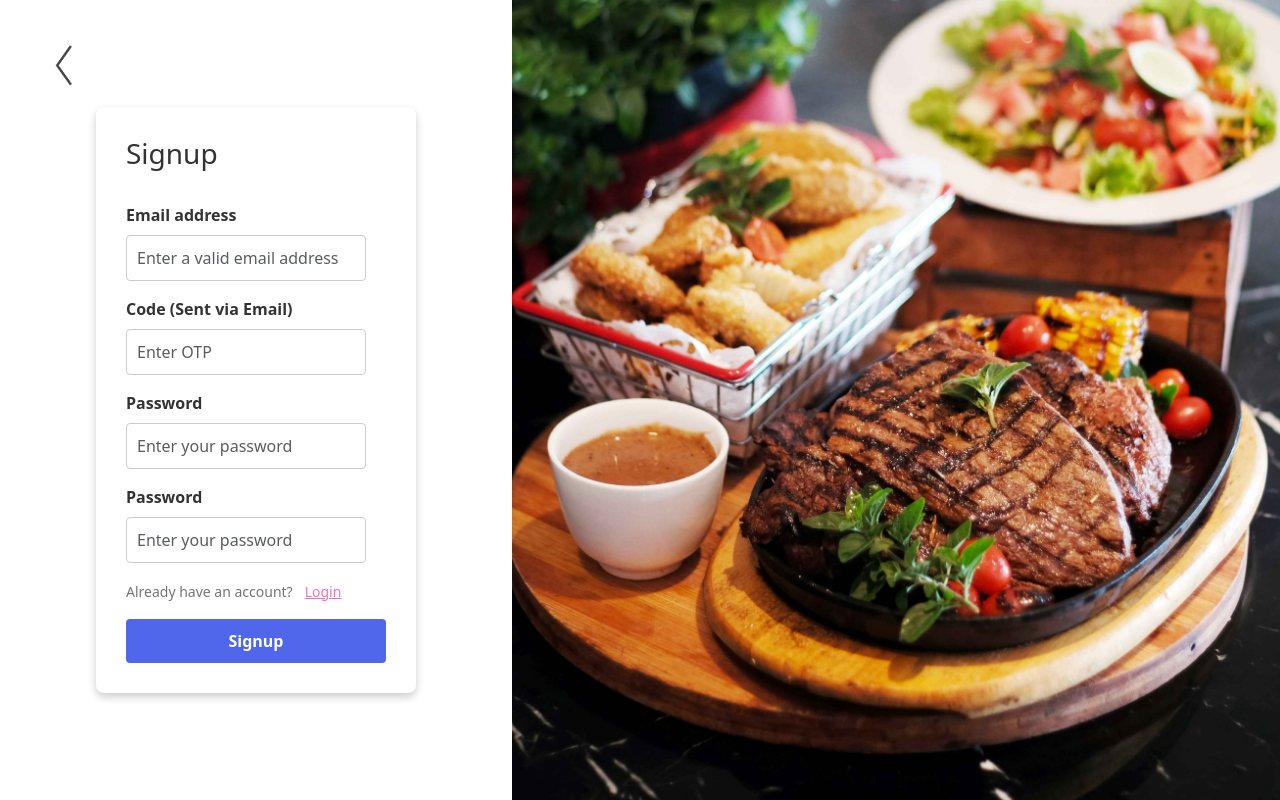
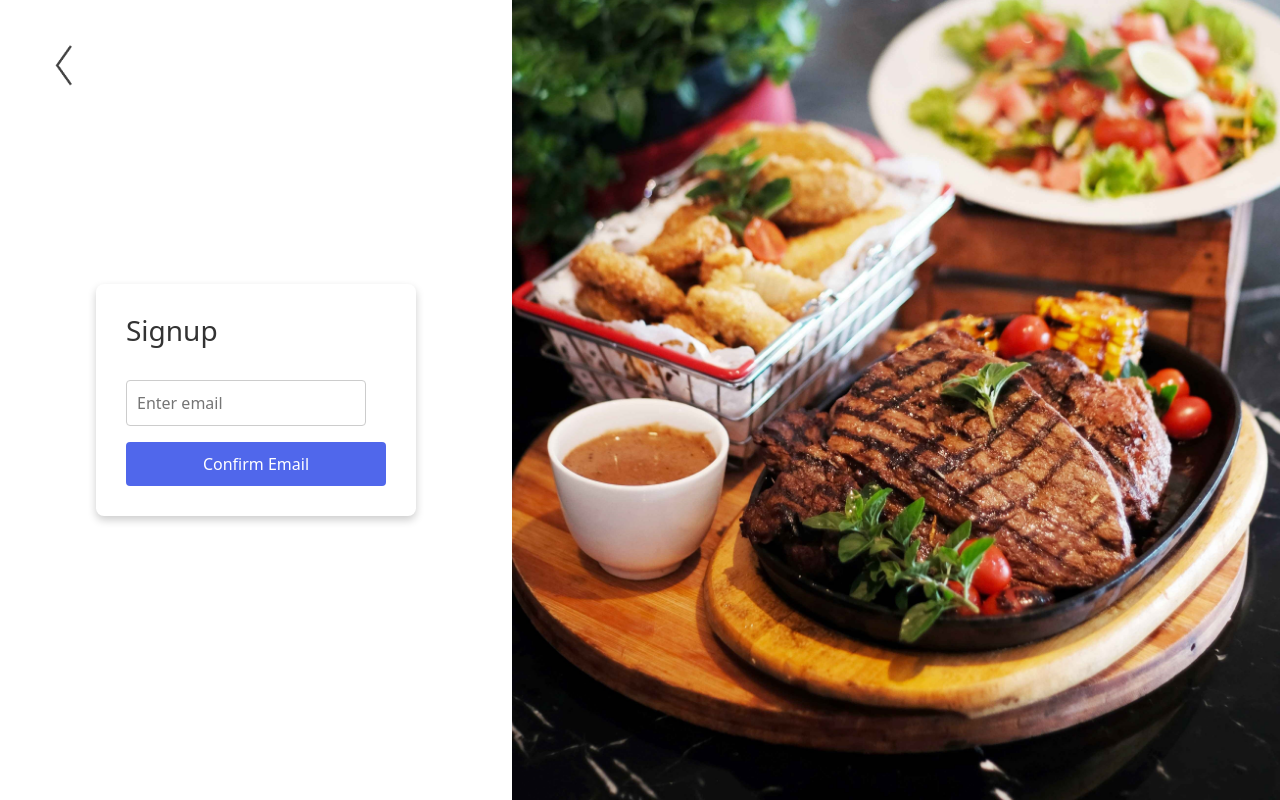
Before and after one commit to mariyadavid03/abc-restaurant-frontend, a React (Create React App) app: page /signup in a window 1280 px wide. Built offline with nearby package versions, Linux system fonts and the light colour scheme; a web font is replaced by a local one.

Commit message:
Modify authentication pages and forms according to the new 'login' endpoint

```diff
--- a/src/components/Login/Signup/Public/LoginForm.js
+++ b/src/components/Login/Signup/Public/LoginForm.js
@@ -1,16 +1,50 @@
-import React from 'react';
+import React, { useState } from 'react';
 import Button from 'react-bootstrap/Button';
 import Form from 'react-bootstrap/Form';
-import { Link } from 'react-router-dom';
+import { Link, useNavigate } from 'react-router-dom';
 import './FormStyles.css';
 
-function LoginForm({ username, password, setUsername, setPassword, handleLogin }) {
+function LoginForm(){
+  const [username, setUsername] = useState('');
+  const [password, setPassword] = useState('');
+  const [error, setError] = useState('');
+  const navigate = useNavigate();
+  const role = "customer";
+
+
+  const handleLogin = async () => {
+    try {
+      const response = await fetch('http://localhost:8080/user/login', {
+        method: 'POST',
+        headers: {
+          'Content-Type': 'application/json',
+        },
+        body: JSON.stringify({ username, password, role }),
+      });
+
+      if (response.ok) {
+        const data = await response.json();
+        if (data.role === 'customer') {
+          navigate('/');
+        } else {
+          setError('Access denied: You do not have the required permissions.');
+        }
+      } else {
+        const errorData = await response.json();
+        setError(errorData.message || 'Invalid username or password');
+      }
+    } catch (error) {
+      console.error('Login error:', error);
+      setError('An error occurred. Please try again later.');
+    }
+  };
+
   return (
     <Form onSubmit={(e) => {
       e.preventDefault();
       handleLogin();
     }}>
-      <Form.Group className="mb-3" controlId="formBasicEmail">
+      <Form.Group className="mb-3" controlId="formBasic">
         <Form.Label>Username</Form.Label>
         <Form.Control
           type="text"
@@ -30,6 +64,8 @@ function LoginForm({ username, password, setUsername, setPassword, handleLogin }
         />
       </Form.Group>
 
+      {error && <p className="error-message">{error}</p>}
+
       <Form.Group className="mb-3" controlId="formBasicCheckbox">
         <Form.Text className="text-muted">
           Don’t have an account?
--- a/src/components/Login/Signup/Public/SignUpForm.js
+++ b/src/components/Login/Signup/Public/SignUpForm.js
@@ -1,43 +1,140 @@
-import Button from 'react-bootstrap/Button';
-import Form from 'react-bootstrap/Form';
-import './FormStyles.css';
+import React, { useState } from 'react';
+import { useNavigate } from 'react-router-dom';
 
 function SignUpForm() {
+  const [email, setEmail] = useState('');
+  const [otp, setOtp] = useState('');
+  const [isOtpSent, setIsOtpSent] = useState(false);
+  const [isOtpVerified, setIsOtpVerified] = useState(false);
+  const [username, setUsername] = useState('');
+  const [password, setPassword] = useState('');
+  const [name, setName] = useState('');
+  const [mobileNo, setMobileNo] = useState('');
+  const [error, setError] = useState('');
+  const navigate = useNavigate();
+
+  const handleEmailConfirm = async () => {
+    try {
+        const response = await fetch('http://localhost:8080/request-otp', {
+            method: 'POST',
+            headers: {
+                'Content-Type': 'application/json',
+            },
+            body: JSON.stringify({ email }),
+        });
+
+        if (!response.ok) {
+            throw new Error(`HTTP error! status: ${response.status}`);
+        }
+
+        const data = await response.text();
+        console.log('Success:', data);
+        setIsOtpSent(true);
+    } catch (error) {
+        console.error('Fetch error:', error);
+        setError('Failed to send OTP');
+    }
+};
+const handleOtpVerify = async () => {
+  try {
+      const response = await fetch('http://localhost:8080/verify-otp', {
+          method: 'POST',
+          headers: { 'Content-Type': 'application/json' },
+          body: JSON.stringify({ email, otp }),
+      });
+
+      if (!response.ok) {
+          throw new Error(`HTTP error! status: ${response.status}`);
+      }
+
+      const data = await response.text();
+      console.log('Success:', data);
+      setIsOtpVerified(true);
+  } catch (error) {
+      console.error('Fetch error:', error);
+      setError('Invalid OTP');
+  }
+};
+
+const handleSignup = async () => {
+  try {
+      const response = await fetch('http://localhost:8080/signup', {
+          method: 'POST',
+          headers: { 'Content-Type': 'application/json' },
+          body: JSON.stringify({ email, username, password, name, mobileNo }),
+      });
+
+      if (!response.ok) {
+          throw new Error(`HTTP error! status: ${response.status}`);
+      }
+
+      const data = await response.text();
+      console.log('Success:', data);
+      navigate('/');
+  } catch (error) {
+      console.error('Fetch error:', error);
+      setError('Signup failed');
+  }
+};
+
   return (
-    <Form>
-        <div className='email-conatiner'>
-            <Form.Group className="mb-3" controlId="formBasicEmail">
-                <Form.Label>Email address</Form.Label>
-                <Form.Control type="email" placeholder="Enter a valid email address" />
-            </Form.Group>
+      <div>
+          {!isOtpSent && (
+              <div>
+                  <input
+                      type="email"
+                      value={email}
+                      onChange={(e) => setEmail(e.target.value)}
+                      placeholder="Enter email"
+                  />
+                  <button onClick={handleEmailConfirm}>Confirm Email</button>
+              </div>
+          )}
 
-            <Form.Group className="mb-3" controlId="formBasic">
-                <Form.Label>Code (Sent via Email)</Form.Label>
-                <Form.Control type="text" placeholder="Enter OTP" />
-            </Form.Group>
-        </div>
+          {isOtpSent && !isOtpVerified && (
+              <div>
+                  <input
+                      type="text"
+                      value={otp}
+                      onChange={(e) => setOtp(e.target.value)}
+                      placeholder="Enter OTP"
+                  />
+                  <button onClick={handleOtpVerify}>Verify OTP</button>
+              </div>
+          )}
 
+          {isOtpVerified && (
+              <div>
+                  <input
+                      type="text"
+                      value={username}
+                      onChange={(e) => setUsername(e.target.value)}
+                      placeholder="Enter username"
+                  />
+                  <input
+                      type="password"
+                      value={password}
+                      onChange={(e) => setPassword(e.target.value)}
+                      placeholder="Enter password"
+                  />
+                  <input
+                      type="text"
+                      value={name}
+                      onChange={(e) => setName(e.target.value)}
+                      placeholder="Enter your name"
+                  />
+                  <input
+                      type="text"
+                      value={mobileNo}
+                      onChange={(e) => setMobileNo(e.target.value)}
+                      placeholder="Enter contact number"
+                  />
+                  <button onClick={handleSignup}>Signup</button>
+              </div>
+          )}
 
-      <Form.Group className="mb-3" controlId="formBasicPassword">
-        <Form.Label>Password</Form.Label>
-        <Form.Control type="password" placeholder="Enter your password" />
-      </Form.Group>
-
-      <Form.Group className="mb-3" controlId="formBasicPassword">
-        <Form.Label>Password</Form.Label>
-        <Form.Control type="password" placeholder="Enter your password" />
-      </Form.Group>
-
-      <Form.Group className="mb-3" controlId="formBasicCheckbox">
-      <Form.Text className="text-muted">
-        Already have an account?
-        <a href=''>Login</a>
-      </Form.Text>
-      </Form.Group>
-      <Button variant="primary" type="submit">
-        Signup
-      </Button>
-    </Form>
+          {error && <p className="error-message">{error}</p>}
+      </div>
   );
 }
 
--- a/src/pages/AdminUI/AdminLogin.js
+++ b/src/pages/AdminUI/AdminLogin.js
@@ -7,6 +7,7 @@ function AdminLogin() {
   const [password, setPassword] = useState('');
   const [error, setError] = useState('');
   const navigate = useNavigate();
+  const role = "admin";
 
   const handleLogin = async () => {
     try {
@@ -15,7 +16,7 @@ function AdminLogin() {
         headers: {
           'Content-Type': 'application/json',
         },
-        body: JSON.stringify({ username, password, role: 'admin' }),
+        body: JSON.stringify({ username, password, role}),
       });
 
       if (response.ok) {
--- a/src/pages/PublicUI/LoginPage/LoginPage.js
+++ b/src/pages/PublicUI/LoginPage/LoginPage.js
@@ -4,37 +4,6 @@ import './Page.css';
 import { useNavigate } from 'react-router-dom';
 
 function LoginPage() {
-    const [username, setUsername] = useState('');
-    const [password, setPassword] = useState('');
-    const [error, setError] = useState('');
-    const navigate = useNavigate();
-
-    const handleLogin = async () => {
-        try {
-            const response = await fetch('http://localhost:8080/user/login', {
-                method: 'POST',
-                headers: {
-                    'Content-Type': 'application/json',
-                },
-                body: JSON.stringify({ username, password, role: 'customer' }),
-            });
-
-            if (response.ok) {
-                const data = await response.json();
-                if (data.role === 'customer') {
-                    navigate('/');
-                } else {
-                    setError('Access denied: You do not have the required permissions.');
-                }
-            } else {
-                setError('Invalid username or password');
-            }
-        } catch (error) {
-            console.error('Login error:', error);
-            setError('An error occurred. Please try again later.');
-        }
-    };
-
     return (
         <div className="login-page">
             <img src={require("../../../assets/images/arrow.png")} alt="Back Arrow" className="back-arrow-img" />
@@ -42,13 +11,7 @@ function LoginPage() {
                 <div className="login-form-container">
                     <div className="login-form">
                         <h3>Welcome Back!</h3>
-                        {error && <p className="error-message">{error}</p>}
                         <LoginForm
-                            username={username}
-                            password={password}
-                            setUsername={setUsername}
-                            setPassword={setPassword}
-                            handleLogin={handleLogin}
                         />
                     </div>
                 </div>
--- a/src/pages/StaffUI/StaffLogin.js
+++ b/src/pages/StaffUI/StaffLogin.js
@@ -7,6 +7,7 @@ function StaffLogin() {
   const [password, setPassword] = useState('');
   const [error, setError] = useState('');
   const navigate = useNavigate();
+  const role = "staff";
 
   const handleLogin = async () => {
     try {
@@ -15,7 +16,7 @@ function StaffLogin() {
         headers: {
           'Content-Type': 'application/json',
         },
-        body: JSON.stringify({ username, password, role: 'staff' }),
+        body: JSON.stringify({ username, password, role}),
       });
 
       if (response.ok) {
```
